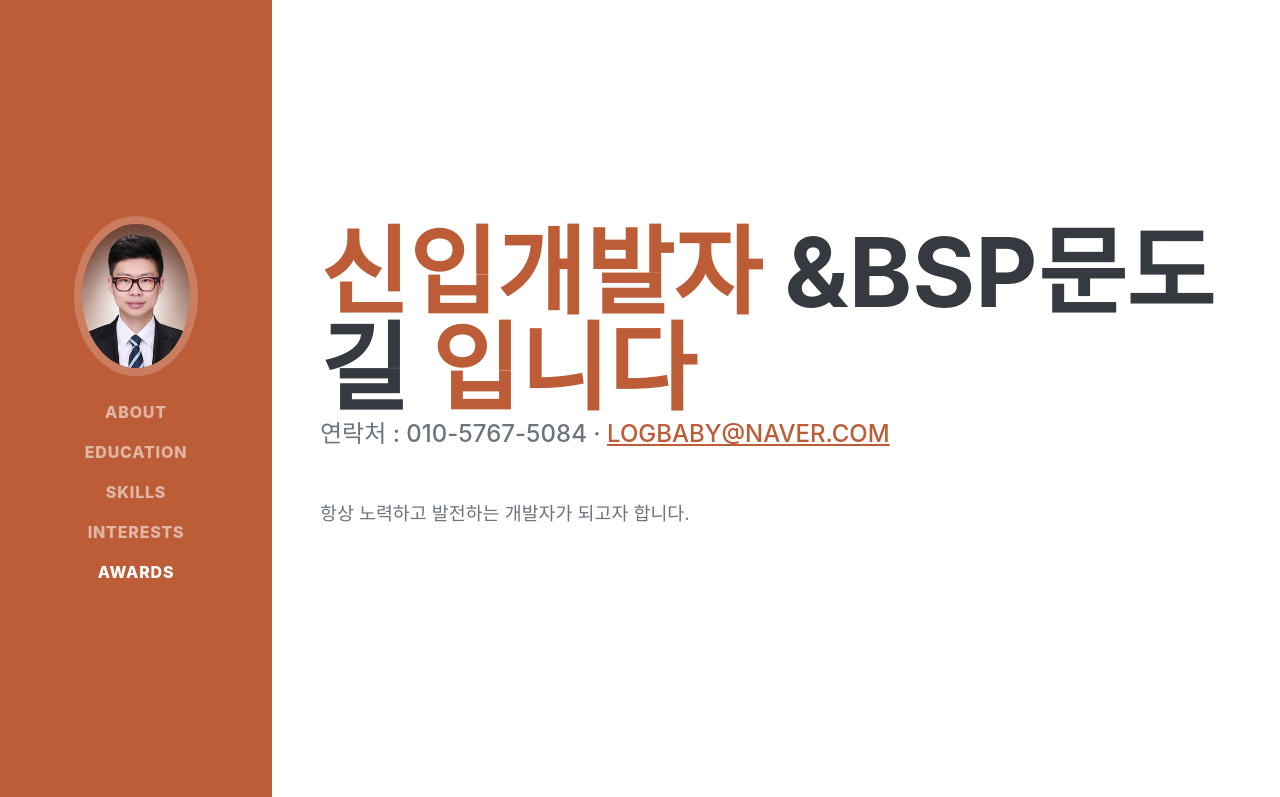
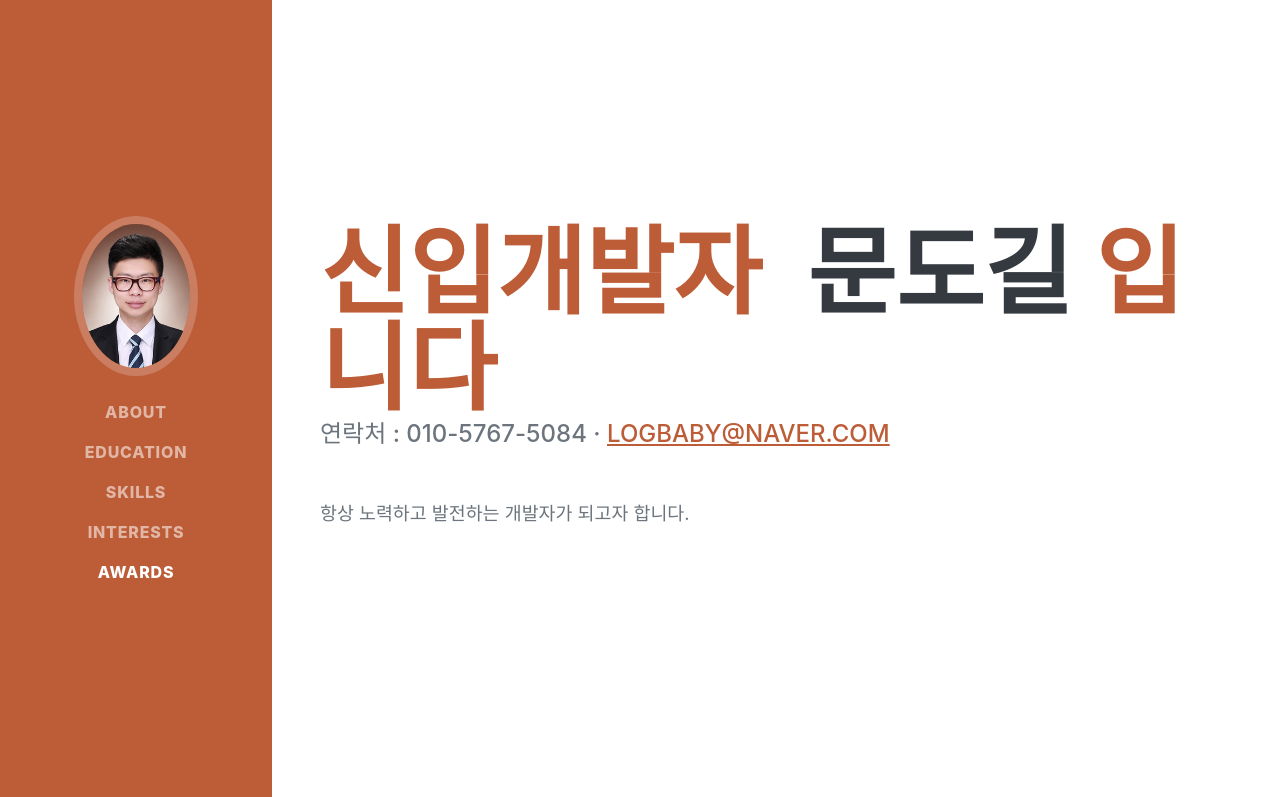
Before and after one commit to dgmun88/DogilMun, a plain HTML site: page index.html in a window 1280 px wide. Shown: the top 797 px of the page. Drawn offline with nearby package versions, Linux system fonts and the light colour scheme; a web font is replaced by a local one.

Commit message:
profile info

```diff
--- a/index.html
+++ b/index.html
@@ -41,7 +41,7 @@
                 <div class="resume-section-content">
                     <h1 class="mb-0">
                         <span class="text-primary">신입개발자</span>
-                        &bsp문도길
+                        &nbsp;문도길
                         <span class="text-primary">입니다</span>
                     </h1>
                     <div class="subheading mb-5">
```
